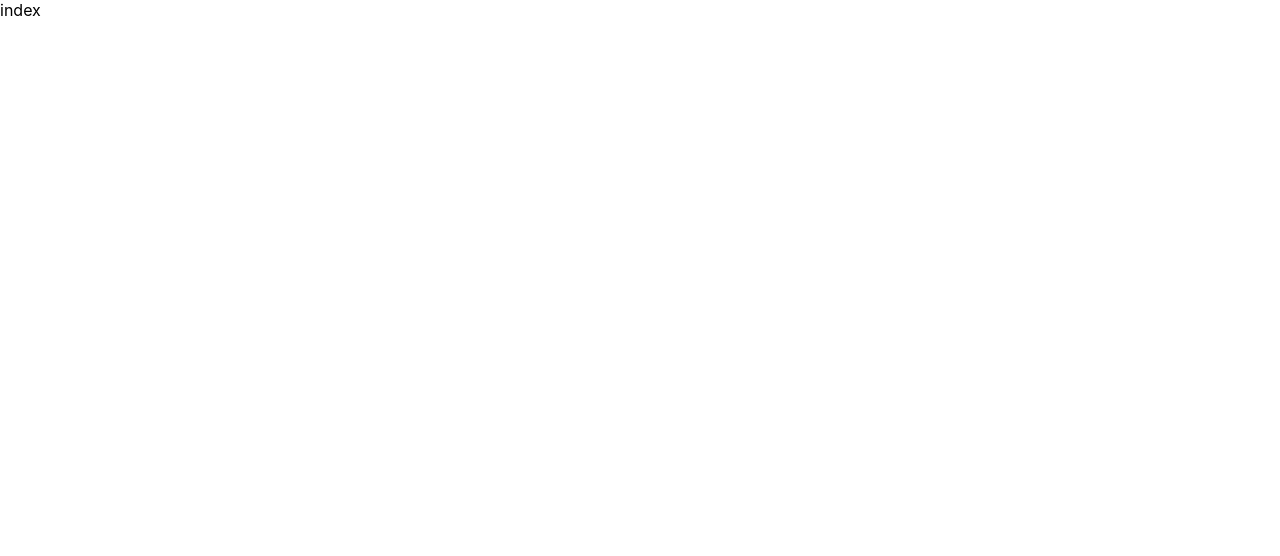
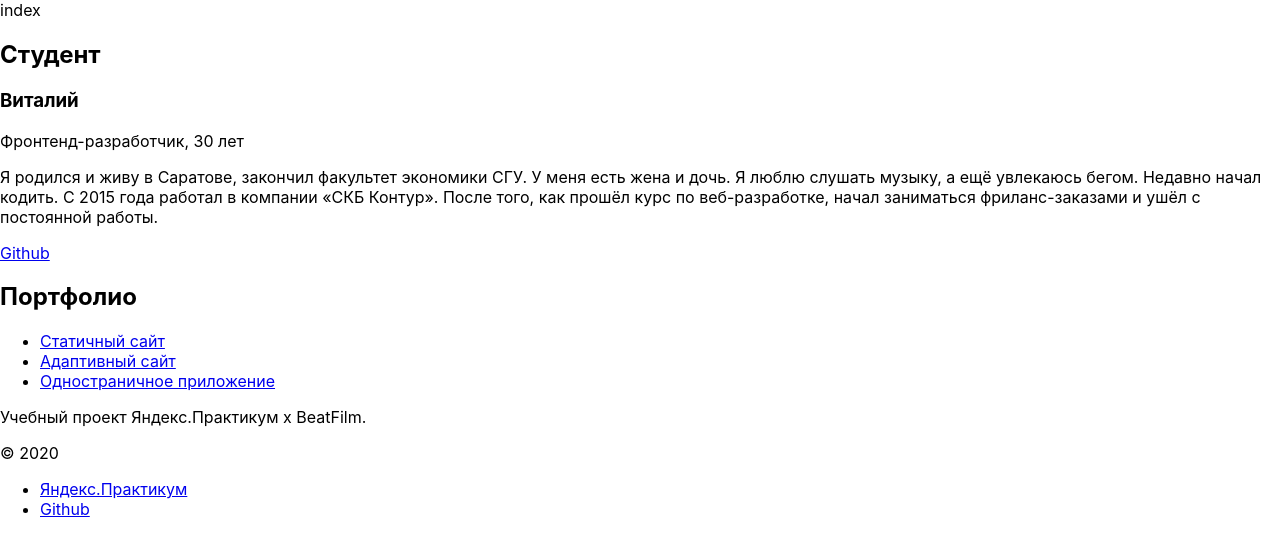
Before and after one commit to ru39391/movies-explorer-frontend, a React (Create React App) app: page / in a window 1280 px wide. Shown: the top 556 px of the page. Built offline with nearby package versions, Linux system fonts and the light colour scheme.

Commit message:
feature/разметить блоки контента главной, pt. 1

```diff
--- a/src/components/AboutMe/AboutMe.js
+++ b/src/components/AboutMe/AboutMe.js
@@ -3,8 +3,20 @@ import './AboutMe.css';
 
 function AboutMe() {
   return (
-    <>
-    </>
+    <section className="section">
+      <h2 className="section__title section__title_border_bottom">Студент</h2>
+      <article className="about">
+        <div className="about__content">
+          <h3 className="about__title">Виталий</h3>
+          <p className="about__subtitle">Фронтенд-разработчик, 30 лет</p>
+          <p className="about__text">Я родился и живу в Саратове, закончил факультет экономики СГУ. У меня есть жена и дочь. Я люблю слушать музыку, а ещё увлекаюсь бегом. Недавно начал кодить. С 2015 года работал в компании «СКБ Контур». После того, как прошёл курс по веб-разработке, начал заниматься фриланс-заказами и ушёл с постоянной работы.</p>
+          <a className="about__link" href="https://github.com/ru39391">Github</a>
+        </div>
+        {/*
+        <img className="about__picture" src="" alt="" />
+        */}
+      </article>
+    </section>
   );
 }
 
--- a/src/components/App/App.js
+++ b/src/components/App/App.js
@@ -2,6 +2,11 @@ import React from 'react';
 import { NavLink, Route, Switch, useHistory, Redirect } from "react-router-dom";
 import Header from '../Header/Header';
 import Main from '../Main/Main';
+import Promo from '../Promo/Promo';
+import AboutProject from '../AboutProject/AboutProject';
+import Techs from '../Techs/Techs';
+import AboutMe from '../AboutMe/AboutMe';
+import Portfolio from '../Portfolio/Portfolio';
 import Footer from '../Footer/Footer';
 //import ProtectedRoute from './ProtectedRoute';
 
@@ -12,6 +17,13 @@ function App() {
     <Switch>
       <Route exact path="/">
         index
+        <Header />
+        <Promo />
+        <AboutProject />
+        <Techs />
+        <AboutMe />
+        <Portfolio />
+        <Footer />
       </Route>
       <Route exact path="/movies">
         movies
@@ -30,7 +42,6 @@ function App() {
         signin
         <NavLink to="/signup" className="header__link">Регистрация</NavLink>
       </Route>
-      <Footer />
     </Switch>
   );
 }
--- a/src/components/Footer/Footer.js
+++ b/src/components/Footer/Footer.js
@@ -3,8 +3,20 @@ import './Footer.css';
 
 function Footer() {
   return (
-    <>
-    </>
+    <footer className="footer">
+      <div className="footer__wrapper">
+        <p className="footer__text">Учебный проект Яндекс.Практикум х BeatFilm.</p>
+        <div className="footer__bottom">
+          <p className="footer__copyright">&copy; 2020</p>
+          <nav>
+            <ul className="footer__nav">
+              <li><a className="footer__link" href="https://practicum.yandex.ru/web/">Яндекс.Практикум</a></li>
+              <li><a className="footer__link" href="https://github.com/ru39391">Github</a></li>
+            </ul>
+          </nav>
+        </div>
+      </div>
+    </footer>
   );
 }
 
--- a/src/components/Portfolio/Portfolio.js
+++ b/src/components/Portfolio/Portfolio.js
@@ -3,8 +3,20 @@ import './Portfolio.css';
 
 function Portfolio() {
   return (
-    <>
-    </>
+    <section className="section">
+      <h2 className="section__title section__title_color_light">Портфолио</h2>
+      <ul className="portfolio-list">
+        <li className="portfolio-list__item">
+          <a className="portfolio-list__link" href="https://ru39391.github.io/mesto/">Статичный сайт</a>
+        </li>
+        <li className="portfolio-list__item">
+          <a className="portfolio-list__link" href="https://ru39391.github.io/mesto-react/">Адаптивный сайт</a>
+        </li>
+        <li className="portfolio-list__item">
+          <a className="portfolio-list__link" href="https://ru39391.github.io/">Одностраничное приложение</a>
+        </li>
+      </ul>
+    </section>
   );
 }
 
--- a/src/components/Promo/Promo.js
+++ b/src/components/Promo/Promo.js
@@ -1,11 +1,11 @@
 import React from 'react';
-import './App.css';
+import './Promo.css';
 
-function App() {
+function Promo() {
   return (
-    <div className="App">
-    </div>
+    <>
+    </>
   );
 }
 
-export default App;
+export default Promo;
```
